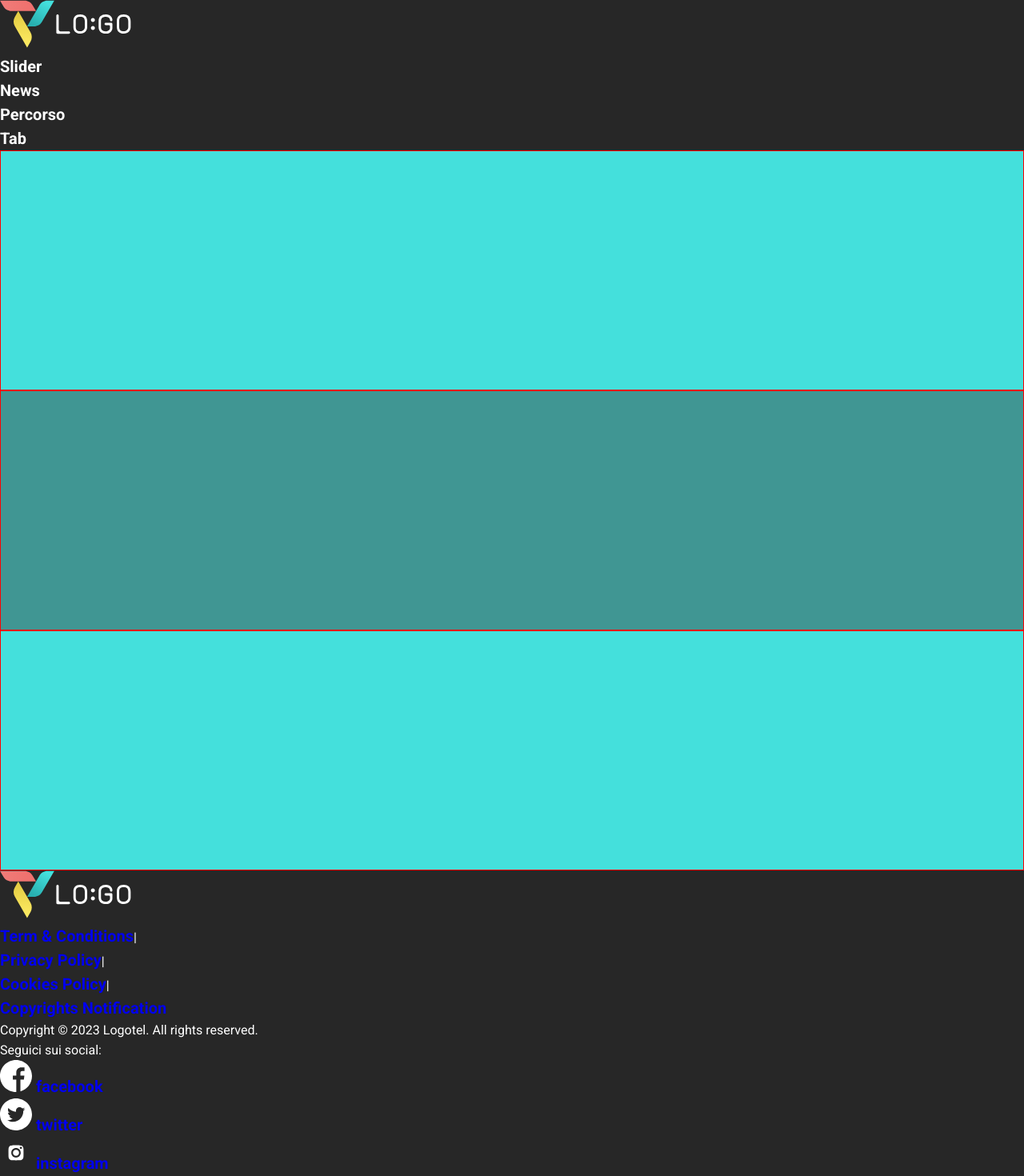
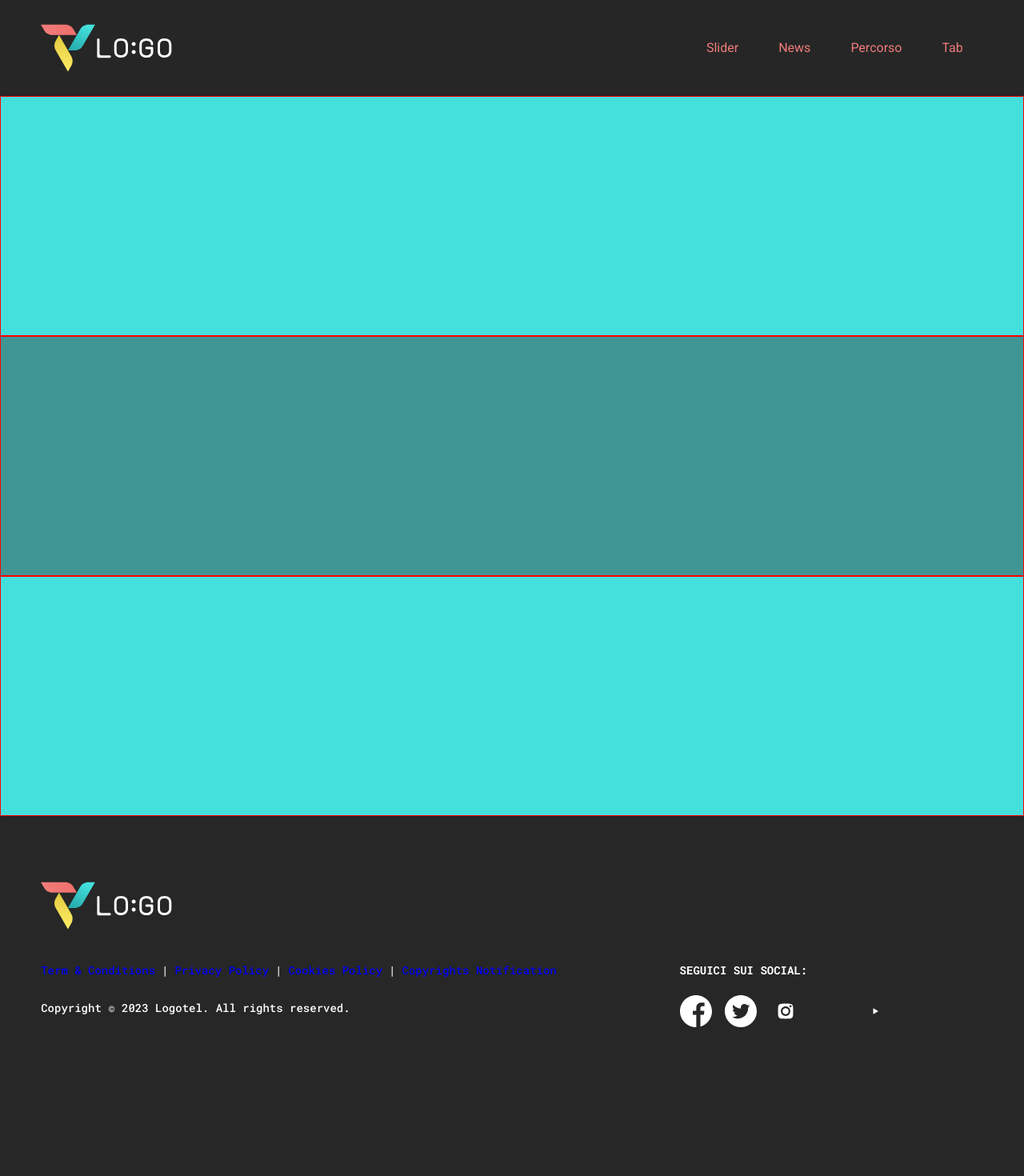
Before and after one commit to smaranza/logo_frontend, a Vue app: page / in a window 1280 px wide. Shown: the top 1470 px of the page at 80% size. After the commit the page ends 1340 px from the top, so only its background shows below. Built offline with nearby package versions, Linux system fonts and the light colour scheme.

Commit message:
design system styling definition pt.3 + base layout component styling

```diff
--- a/src/assets/styles/_base.scss
+++ b/src/assets/styles/_base.scss
@@ -2,26 +2,33 @@
 /* --- LAYOUT --- */
 /* -------------- */
 
-$breakpoint-mobile-ex: 960px;
-$breakpoint-mobile-in: $breakpoint-mobile-ex + 1px;
-$breakpoint-desktop-in: 1080px;
-$breakpoint-desktop-ex: $breakpoint-desktop-in - 1px;
+$breakpoint-mobile__ex: 960px;
+$breakpoint-mobile__in: $breakpoint-mobile__ex + 1px;
+$breakpoint-desktop__in: 1080px;
+$breakpoint-desktop__ex: $breakpoint-desktop__in - 1px;
 
-$gap: 20px;
+$gap__v: 16px;
+$gap__h: 20px;
 
-.grid-container {
-    display: flex;
-    column-gap: $gap;
+$gap__v__xs: calc($gap__v / 2); // 8px
+$gap__v__s:  $gap__v;           // 16px
+$gap__v__m:  $gap__v * 1.25;    // 20px
+$gap__v__l:  $gap__v * 2;       // 32px
+$gap__v__xl: $gap__v * 3.125;   // 32px
 
-    @media (min-width: $breakpoint-desktop-in) {
-        display: grid;
-        grid-template-columns: repeat(12, 1fr);
-    }
+$gap__h__xs: calc($gap__h / 2); // 10px
+$gap__h__s:  $gap__h;           // 20px
+$gap__h__m:  $gap__h * 1.25;    // 25px
+$gap__h__l:  $gap__h * 2;       // 40px
+$gap__h__xl: $gap__h * 3.25;    // 65px
 
-    &--boxed {
-        width: 92%;
-        max-width: 1320px;
-    }
+.wrapper {
+    display: block;
+    margin: 0 auto;
+
+    // boxed default
+    width: 92%;
+    max-width: 1320px;
 
     &--full {
         width: 100%;
@@ -29,13 +36,38 @@ $gap: 20px;
     }
 }
 
-@for $i from 1 through 12 {
-    .col--#{$i} {
-        grid-column: auto / span $i ;
+.gridder {
+    display: flex;
+    column-gap: $gap__h;
+    flex-flow: column;
 
+    @media (min-width: $breakpoint-desktop__in) {
+        display: grid;
+        grid-template-columns: repeat(12, 1fr);
+    }
+}
+
+.flexxer {
+    $self: &;
+    display: flex;
+    flex-flow: row;
+
+    &__h {
+        @extend .flexxer;
     }
 
-    .col--start-#{$i} {
+    &__v {
+        @extend .flexxer;
+        flex-flow: column;
+    }
+}
+
+@for $i from 1 through 12 {
+    .gridder-span__#{$i} {
+        grid-column: auto / span $i ;
+    }
+
+    .gridder-start__#{$i} {
         grid-column-start: $i;
     }
 }
@@ -44,13 +76,13 @@ $gap: 20px;
 /* --- TRANSITION --- */
 /* ------------------ */
 
-$t-base: 300ms;
+$t__base: 300ms;
 
-$t-faster: calc($t-base / 3.33);
-$t-fast:   calc($t-base / 2.5);
-$t-base:   $t-base;
-$t-slow:   $t-base * 1.75;
-$t-slower: $t-base * 3;
+$t__faster: calc($t__base / 3.33);
+$t__fast:   calc($t__base / 2.5);
+$t__base:   $t__base;
+$t__slow:   $t__base * 1.75;
+$t__slower: $t__base * 3;
 
 /* --------------------- */
 /* --- COLOR PALETTE --- */
@@ -86,19 +118,6 @@ $tones: (
     "darkest": rgba(0, 0, 0, 100%)
 );
 
-$opacities: (
-    '10': .1,
-    '20': .2,
-    '30': .3,
-    '40': .4,
-    '50': .5,
-    '60': .6,
-    '70': .7,
-    '80': .8,
-    '90': .9,
-    '100': 1,
-);
-
 @function tone($color,$tone){
     @if map-has-key($colors, $color){
         $color: map-get($colors, $color);
@@ -118,18 +137,6 @@ $opacities: (
     @return null;
 }
 
-@function opacity($color, $opacity){
-    @if map-has-key($colors, $color){
-        $color: map-get($colors, $color);
-
-        @if map-has-key($opacities, $opacity){
-            $opacity: map-get($opacities, $opacity);
-            @return rgba($color, $opacity);
-        }
-        @return $color;
-    }
-}
-
 // :root {
 //     @each $color, $hex in $colors {
 //         @each $lightness, $tone, $percentage in $tones {
@@ -144,77 +151,51 @@ $opacities: (
 
 @import url("https://fonts.googleapis.com/css2?family=Roboto+Mono:wght@500;700&family=Roboto:wght@400;700&display=swap");
 
-$f-family-sans: "Roboto", sans-serif;
-$f-family-mono: "Roboto Mono", monospace;
+$f-family__sans: "Roboto", sans-serif;
+$f-family__mono: "Roboto Mono", monospace;
 
-$f-weight-regular: 400;
-$f-weight-medium: 500;
-$f-weight-bold: 700;
+$f-weight__regular: 400;
+$f-weight__medium: 500;
+$f-weight__bold: 700;
 
-$f-size-base: 1rem; // 16px
+$f-size__base: 1rem; // 16px
 
-$f-size-xs:  $f-size-base * 0.875; // 14px
-$f-size-s:   $f-size-base;
-$f-size-m:   $f-size-base * 1.25; // 20px
-$f-size-l:   $f-size-base * 1.5; // 24px
-$f-size-xl:  $f-size-base * 2.125; // 34px
-$f-size-xxl: $f-size-base * 3.75; // 60px
+$f-size__xs:  $f-size__base * 0.875; // 14px
+$f-size__s:   $f-size__base;
+$f-size__m:   $f-size__base * 1.25; // 20px
+$f-size__l:   $f-size__base * 1.5; // 24px
+$f-size__xl:  $f-size__base * 2.125; // 34px
+$f-size__xxl: $f-size__base * 3.75; // 60px
 
 // Typography reference:
-// body: $f-family-sans $f-weight-regular $f-size-s
-// headline: $f-family-mono $f-weight-bold $f-size-l
-// display: $f-family-mono $f-weight-bold $f-size-xxl
-// cta: $f-family-sans $f-weight-bold $f-size-m
+// body: $f-family__sans $f-weight__regular $f-size__s
+// headline: $f-family__mono $f-weight__bold $f-size__l
+// display: $f-family__mono $f-weight__bold $f-size__xxl
+// cta: $f-family__sans $f-weight__bold $f-size__m
 
 @mixin font-body() {
-    font-family: $f-family-sans;
-    font-weight: $f-weight-regular;
-    font-size: $f-size-s;
+    font-family: $f-family__sans;
+    font-weight: $f-weight__regular;
+    font-size: $f-size__s;
     line-height: 1.5;
 }
 
 @mixin font-headline() {
     @include font-body();
-    font-family: $f-family-mono;
-    font-weight: $f-weight-bold;
-    font-size: $f-size-l;
+    font-family: $f-family__mono;
+    font-weight: $f-weight__bold;
+    font-size: $f-size__l;
     line-height: 1.25;
 }
 
 @mixin font-display() {
     @include font-headline();
-    font-size: $f-size-xxl;
+    font-size: $f-size__xxl;
     line-height: 1.33;
 }
 
 @mixin font-cta() {
     @include font-body();
-    font-weight: $f-weight-bold;
-    font-size: $f-size-m;
+    font-weight: $f-weight__bold;
+    font-size: $f-size__m;
 }
-
-h2 {
-    @include font-display();
-}
-
-h3, h4 {
-    @include font-headline();
-}
-
-p, span {
-    @include font-body();
-    margin: 0;
-    padding: 0;
-}
-
-a, button {
-    @include font-cta();
-    text-decoration: none;
-    transition: $t-faster;
-    cursor: pointer;
-
-    &:visited,
-    &:hover {
-        color: inherit;
-    }
-}
--- a/src/assets/styles/main.scss
+++ b/src/assets/styles/main.scss
@@ -2,6 +2,40 @@
     box-sizing: border-box;
     margin: 0;
     padding: 0;
+}
+
+h2 {
+    @include font-display();
+}
+
+h3,
+h4 {
+    @include font-headline();
+}
+
+p,
+span {
+    margin: 0;
+    padding: 0;
+}
+
+a, button {
+    text-decoration: none;
+    transition: $t__faster;
+    cursor: pointer;
+
+    &:visited,
+    &:hover {
+        color: inherit;
+    }
+}
+
+button {
+    text-transform: uppercase;
+}
+
+li {
+    list-style: none;
 }
 
 body {
@@ -36,3 +70,15 @@ main {
         }
     }
 }
+
+.block-list {
+    @extend .flexxer;
+
+    .list-entry {
+        margin-right: calc($gap__v / 2);
+
+        .list-link {
+            margin-right: calc($gap__v / 2);
+        }
+    }
+}
--- a/src/components/TheFooter.vue
+++ b/src/components/TheFooter.vue
@@ -1,30 +1,30 @@
 <template>
-    <footer>
-        <div class="footer-content--top">
+    <footer class="wrapper">
+        <div class="footer-content__top">
             <BaseLogo></BaseLogo>
         </div>
-        <div class="footer-content--bottom">
-            <div class="footer--column">
-                <ul class="legal--list">
-                    <li v-for="(legal, i) in legalList" :key="i" class="list--entry legal--entry">
-                        <a :href="legal.link" class="list--link legal--link">
+        <div class="footer-content__bottom gridder">
+            <div class="footer-column gridder-span__8">
+                <ul class="block-list legal-list">
+                    <li v-for="(legal, i) in legalList" :key="i" class="list-entry legal-entry">
+                        <a :href="legal.link" class="list-link legal-link is-small">
                             {{ legal.name }}
                         </a>
                         <span v-if="i < legalList.length-1" >|</span>
                     </li>
                 </ul>
-                <div class="footer--copyright">
+                <div class="footer-copyright">
                     <span id="copyright">Copyright © {{ new Date().getFullYear() }} Logotel. All rights reserved.</span>
                 </div>
             </div>
-            <div class="footer--column">
-                <div class="social--container">
-                    <p class="social--claim">Seguici sui social:</p>
-                    <ul class="social--list">
-                        <li v-for="(social, i) in socialList" :key="i" class="list--entry social--entry">
-                            <a :href="social.link" class="list--link social--link">
+            <div class="footer-column gridder-span__4">
+                <div class="social-container">
+                    <p class="social-claim">Seguici sui social:</p>
+                    <ul class="block-list social-list">
+                        <li v-for="(social, i) in socialList" :key="i" class="list-entry social-entry">
+                            <a :href="social.link" class="list-link social-link">
                                 <BaseIcon :name="social.name" color="white"></BaseIcon>
-                                {{ social.name }}
+                                <!-- {{ social.name }} -->
                             </a>
                         </li>
                     </ul>
@@ -59,3 +59,40 @@ export default {
     }
 }
 </script>
+
+<style lang="scss">
+    footer {
+        padding: $gap__v__xl 0;
+
+        .footer-content__top {
+            padding: $gap__v__l 0;
+        }
+
+        .footer-content__bottom {
+            font-family: $f-family__mono;
+            font-size: $f-size__xs;
+
+            .footer-column {
+                .legal-list {
+                    margin-bottom: $gap__h__m;
+
+                    .legal-entry {
+                        .legal-link {
+                            font-family: $f-family__mono;
+                            font-size: $f-size__xs;
+                        }
+                    }
+                }
+
+                .social-container {
+                    font-weight: $f-weight__bold;
+
+                    .social-claim {
+                        text-transform: uppercase;
+                        margin-bottom: $gap__v__m;
+                    }
+                }
+            }
+        }
+    }
+</style>
--- a/src/components/TheHeader.vue
+++ b/src/components/TheHeader.vue
@@ -1,9 +1,9 @@
 <template>
     <header>
-        <BaseLogo type-color="#ffffff" :show-type="true"></BaseLogo>
-        <nav class="wrapper">
+        <div class="header-inner wrapper flexxer">
+            <BaseLogo type-color="#ffffff" :show-type="true"></BaseLogo>
             <BaseNav></BaseNav>
-        </nav>
+        </div>
     </header>
 </template>
 
@@ -12,11 +12,17 @@ import BaseLogo from '@components/base/BaseLogo.vue'
 import BaseNav from '@components/base/BaseNav.vue'
 </script>
 
-<style scoped lang="scss">
+<style lang="scss">
     header {
         position: sticky;
         top: 0;
         z-index: 5000;
-        // background-color: $color-background;
+        background-color: rgba($dark, .80);
+        padding: 30px 0;
+
+        .header-inner {
+            align-items: center;
+            justify-content: space-between;
+        }
     }
 </style>
--- a/src/components/base/BaseNav.vue
+++ b/src/components/base/BaseNav.vue
@@ -1,9 +1,11 @@
 <template>
-    <ul class="nav--list">
-        <li v-for="item in menu" class="nav--item">
-            <a class="nav--link" @click="scrollToTarget(item.target)">{{ item.name }}</a>
-        </li>
-    </ul>
+    <nav>
+        <ul class="nav--list">
+            <li v-for="item in menu" class="nav--item">
+                <a class="nav--link" @click="scrollToTarget(item.target)">{{ item.name }}</a>
+            </li>
+        </ul>
+    </nav>
 </template>
 
 <script>
@@ -25,3 +27,17 @@ export default {
     }
 }
 </script>
+
+
+<style lang="scss">
+    nav {
+        .nav--list {
+            @extend .flexxer__h;
+            color: $blushred;
+
+            .nav--item {
+                margin: 0 calc($gap__h * 1.25);
+            }
+        }
+    }
+</style>
```
Also changed, not shown: 1 other file (tests, documents, lock files or other folders). Lines whose indentation alone changed are shown as unchanged.
